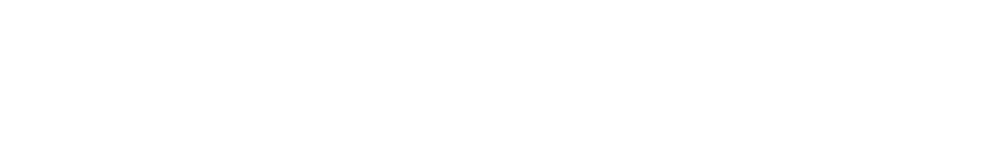
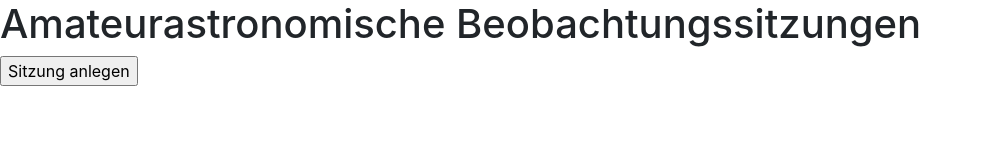
Before and after one commit to CeroYo/Web-Entwicklung, a website with bundled scripts: page webapp/index.html in a window 1280 px wide. Shown: the whole page, without its empty margins (0-982 px from the left). Built offline with nearby package versions, Linux system fonts and the light colour scheme; files whose address does not match are found by name.

Commit message:
index.html erweitert, build-tool debug test

```diff
--- a/webapp/index.html
+++ b/webapp/index.html
@@ -4,11 +4,26 @@
 		<meta charset="utf-8" />
 		<meta name="viewport" content="width=device-width, initial-scale=1" />
 		<link rel="stylesheet" href="style.css" />
-		<link rel="icon" href="favicon.ico" />
-		<title>Webapp Example</title>
+		<!--<link rel="icon" href="favicon.ico" />-->
+		<title>Amateurastronomische Beobachtungssitzungen</title>
 	</head>
 	<body>
-		<main id="output"></main>
+		<div class="header">
+			<h1>Amateurastronomische Beobachtungssitzungen</h1>
+		</div>
+		<main id="output">
+			<div class="sitzungsliste">
+
+			</div>
+			<div class="bearbeitungSitzungsliste">
+				<form method="post">
+					<input type="button" name="anlegen" value="Sitzung anlegen" />
+				</form>
+			</div>
+		</main>
+		<div class="footer">
+
+		</div>
 		<script src="main.js"></script>
 	</body>
 </html>
--- a/webapp/package.json
+++ b/webapp/package.json
@@ -16,8 +16,7 @@
         "clean:dist": "rm -rf dist",
         "lint": "eslint -c ../.eslintrc.json js/**",
         "test": "mocha",
-        "debug": "npm run static && npm run css && npm run js",
-        "debug2": "npm run clean:dist && mkdir dist && npm run static && npm run css && npm run js",
+        "debug": "npm run clean:dist && mkdir dist && npm run static && npm run css && npm run js",
         "build": "npm run clean && npm install && mkdir dist && npm run static:min && npm run css:min && npm run js:min",
         "static": "cp -r assets/. dist && cp index.html dist/index.html",
         "static:min": "npm run static && place dist/index.html style.css style.min.css && place dist/index.html main.js main.min.js",
```
Also changed, not shown: webapp/test/test.js (added, +8 -0 lines), webapp/dist/index.html, webapp/dist/main.js (added).
